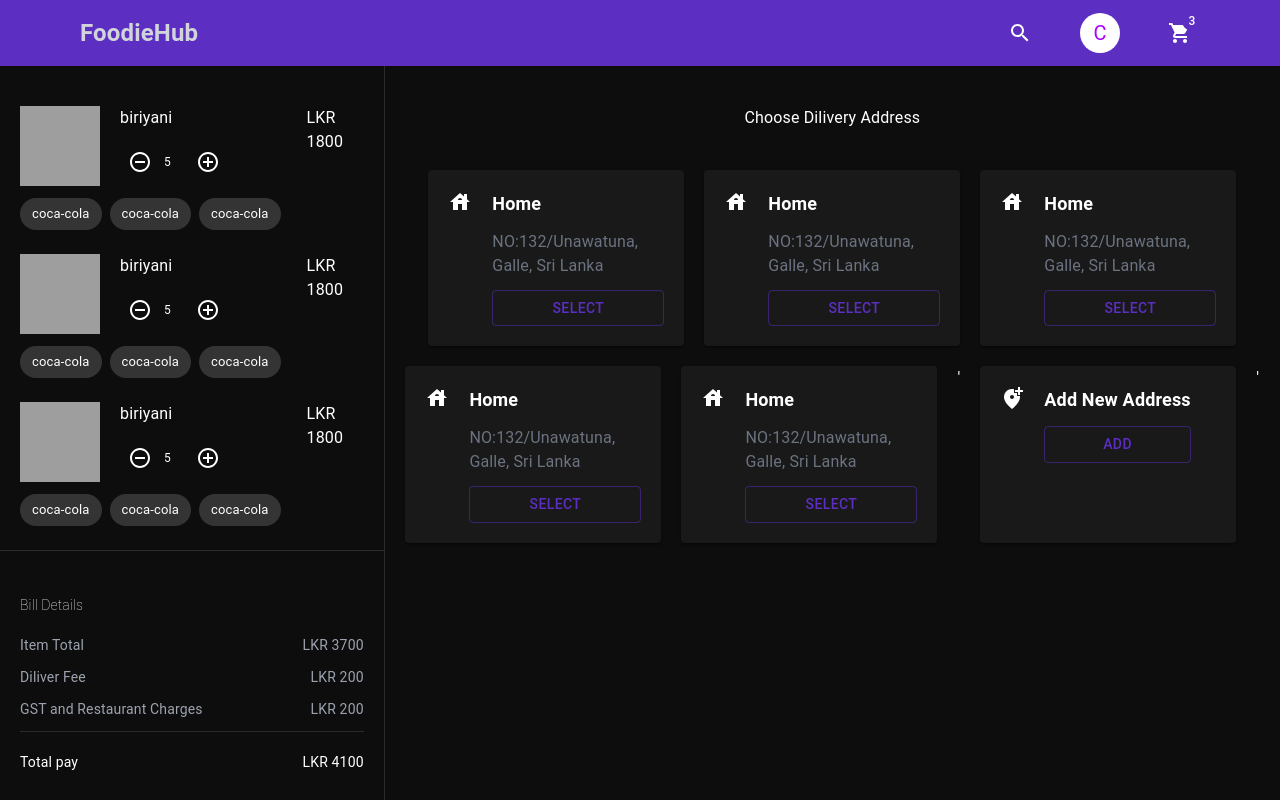
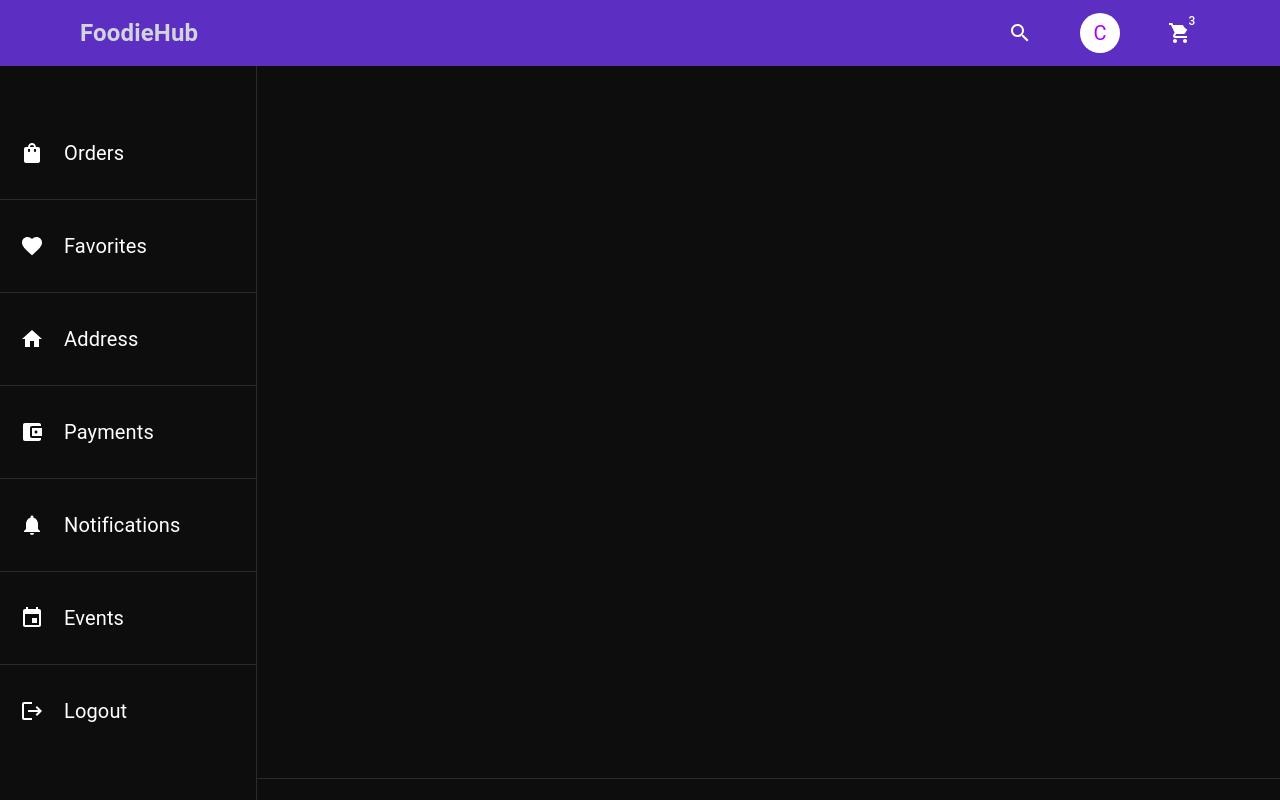
Before and after one commit to DulangaMendis/FoodieHub-frontend, a React (Create React App) app: page / in a window 1280 px wide. Shown: the top 800 px of the page. Built offline with nearby package versions, Linux system fonts and the light colour scheme; grey boxes are pictures that could not be loaded.

Commit message:
Sticky Nav bar

```diff
--- a/src/App.js
+++ b/src/App.js
@@ -6,6 +6,7 @@
 import { Footer } from './component/common/footer/Footer';
 import { Home } from './component/Navbar/Home/Home';
 import { Cart } from './component/cart/Cart';
+import { Profile } from './component/profile/Profile';
 
 
 
@@ -16,9 +17,10 @@
     <ThemeProvider theme={darkTheme}>
       <CssBaseline></CssBaseline>
       <Navbar/>
-       {/* <Home/> */}
-      {/* <RestaurantDetails></RestaurantDetails> */}
-      <Cart></Cart>
+       {/* <Home/>
+      <RestaurantDetails></RestaurantDetails>
+      <Cart></Cart> */}
+      <Profile/>
       <Footer></Footer>
 
     </ThemeProvider>
--- a/src/component/Navbar/Restaurant/RestaurantDetails.jsx
+++ b/src/component/Navbar/Restaurant/RestaurantDetails.jsx
@@ -16,7 +16,7 @@
     { label: "Vegetarion only", value: "vegetarion" },
     { label: "Non-Vegetarion", value: "non_vegetarion" }
 ];
-const menu = [1, 1, 1, 1]
+const menu = [1, 1, 1, 1,]
 
 export const RestaurantDetails = () => {
     const [foodType, setFoodType] = useState("all")
--- a/src/component/common/navbar/Navbar.jsx
+++ b/src/component/common/navbar/Navbar.jsx
@@ -1,4 +1,4 @@
-import { Avatar, Badge, IconButton } from '@mui/material';
+import { Avatar, Badge, Box, IconButton } from '@mui/material';
 import React from 'react';
 import SearchIcon from '@mui/icons-material/Search';
 import ShoppingCartIcon from '@mui/icons-material/ShoppingCart';
@@ -7,7 +7,8 @@
 
 export const Navbar = () => {
   return (
-    <div className="px-5 z-50 py-[0.8rem] bg-[#5C2FC2] lg:px-20 flex justify-between items-center">
+    <Box
+      className="px-5 z-50 sticky top-0 py-[0.8rem] bg-[#5C2FC2] lg:px-20 flex justify-between items-center">
       <div className="lg:mr-10 cursor-pointer flex items-center space-x-4">
         <li className="logo font-semibold text-gray-300 text-2xl">
           FoodieHub
@@ -32,6 +33,6 @@
         </div>
 
       </div>
-    </div>
+    </Box>
   );
 };
--- /dev/null
+++ b/src/component/profile/Profile.jsx
@@ -0,0 +1,21 @@
+import React, { useState } from 'react'
+import { ProfileNavigation } from './ProfileNavigation'
+
+export const Profile = () => {
+    const [openSideBar, setOpenSideBar]=useState(false);
+  return (
+    <div className='lg:flex justify-between'>
+        <div className='sticky h-[80vh] lg:w-[20%]'>
+
+            <ProfileNavigation open={openSideBar}></ProfileNavigation>
+
+        </div>
+
+        <div className='lg:w-[80%]'>
+
+
+        </div>
+
+    </div>
+  )
+}
--- /dev/null
+++ b/src/component/profile/ProfileNavigation.jsx
@@ -0,0 +1,53 @@
+import React from 'react'
+import ShoppingBagIcon from '@mui/icons-material/ShoppingBag';
+import FavoriteIcon from '@mui/icons-material/Favorite';
+import HomeIcon from '@mui/icons-material/Home';
+import AccountBalanceWalletIcon from '@mui/icons-material/AccountBalanceWallet';
+import NotificationsIcon from '@mui/icons-material/Notifications';
+import EventIcon from '@mui/icons-material/Event';
+import LogoutIcon from '@mui/icons-material/Logout';
+import { Divider, Drawer, useMediaQuery } from '@mui/material';
+
+const menu = [
+    { title: "Orders", icon: <ShoppingBagIcon /> },
+    { title: "Favorites", icon: <FavoriteIcon /> },
+    { title: "Address", icon: <HomeIcon /> },
+    { title: "Payments", icon: <AccountBalanceWalletIcon /> },
+    { title: "Notifications", icon: <NotificationsIcon /> },
+    { title: "Events", icon: <EventIcon /> },
+    { title: "Logout", icon: <LogoutIcon /> }
+
+]
+
+export const ProfileNavigation = ({ open, handleClose }) => {
+    const isSmallScreen = useMediaQuery("(max-width:900px)")
+
+
+    return (
+        <div>
+            <Drawer
+            variant={isSmallScreen ? "temporary" : "permanent"}
+             onClose={handleClose}
+             open={ isSmallScreen ? open : "true"}
+             anchor='left'
+             sx={{ zIndex: 1 ,position:"sticky" }} >
+                <div className='w-[50vw] lg:w-[20vw] h-[100vh] flex flex-col justify-center text-xl gap-8 pt-16'>
+                    {menu.map((item, i) => <>
+
+                        <div className='px-5 flex items-center space-x-5 cursor-pointer'>
+                            {item.icon}
+                            <span>{item.title}</span>
+
+                        </div>
+                        {i !== menu.length - 1 && <Divider />}
+
+
+                    </>)}
+
+                </div>
+
+
+            </Drawer>
+        </div>
+    )
+}
```
